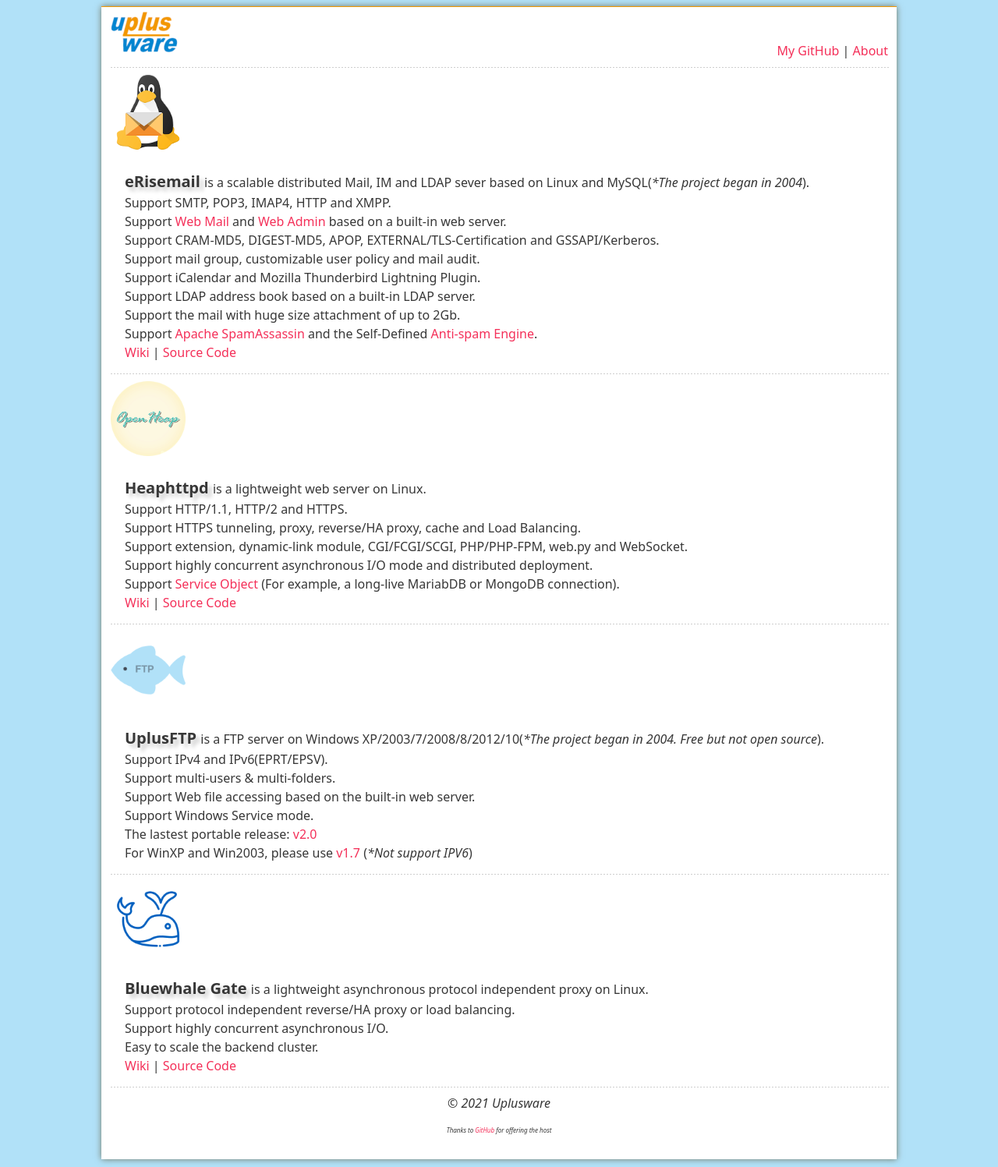
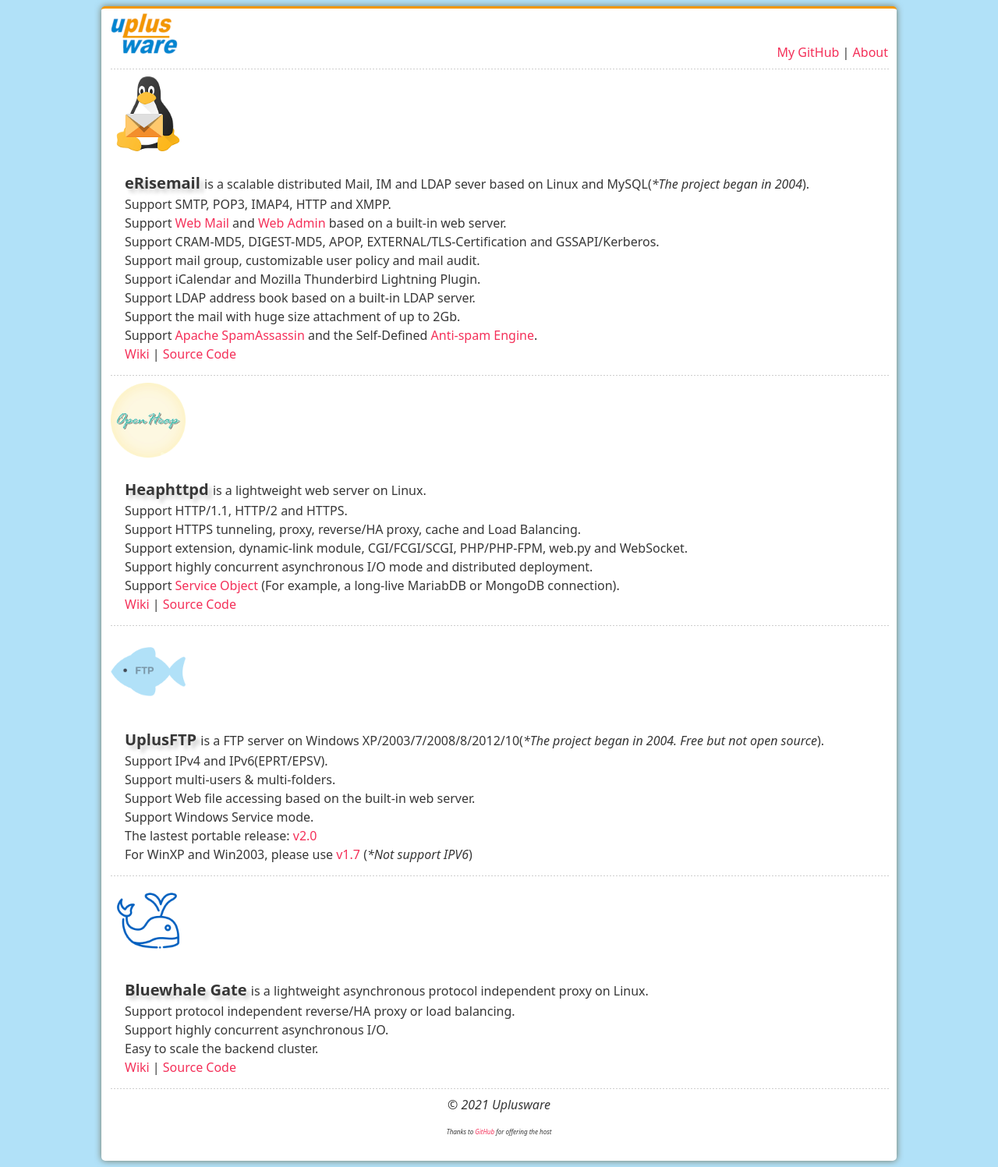
Before and after one commit to uplusware/uplusware.github.io, a Jekyll site: the page index.html, which Jekyll copies as it is, in a window 1280 px wide. Shown: the whole page at 78% size. Built offline with Jekyll 4.4.1, drawn with Linux system fonts in a browser that asks for light colours.

Commit message:
Update stylesheet.css

```diff
--- a/stylesheets/stylesheet.css
+++ b/stylesheets/stylesheet.css
@@ -257,7 +257,8 @@
   padding: 20px 10px;
   margin: 0 auto;
   box-shadow: 0 0 .5em 0 #737660;
-  border-top: .1em solid #f29700;
+  border-top: .2em solid #f29700;
+  border-radius:5px;
   background: #ffffff;
 }
 
```
